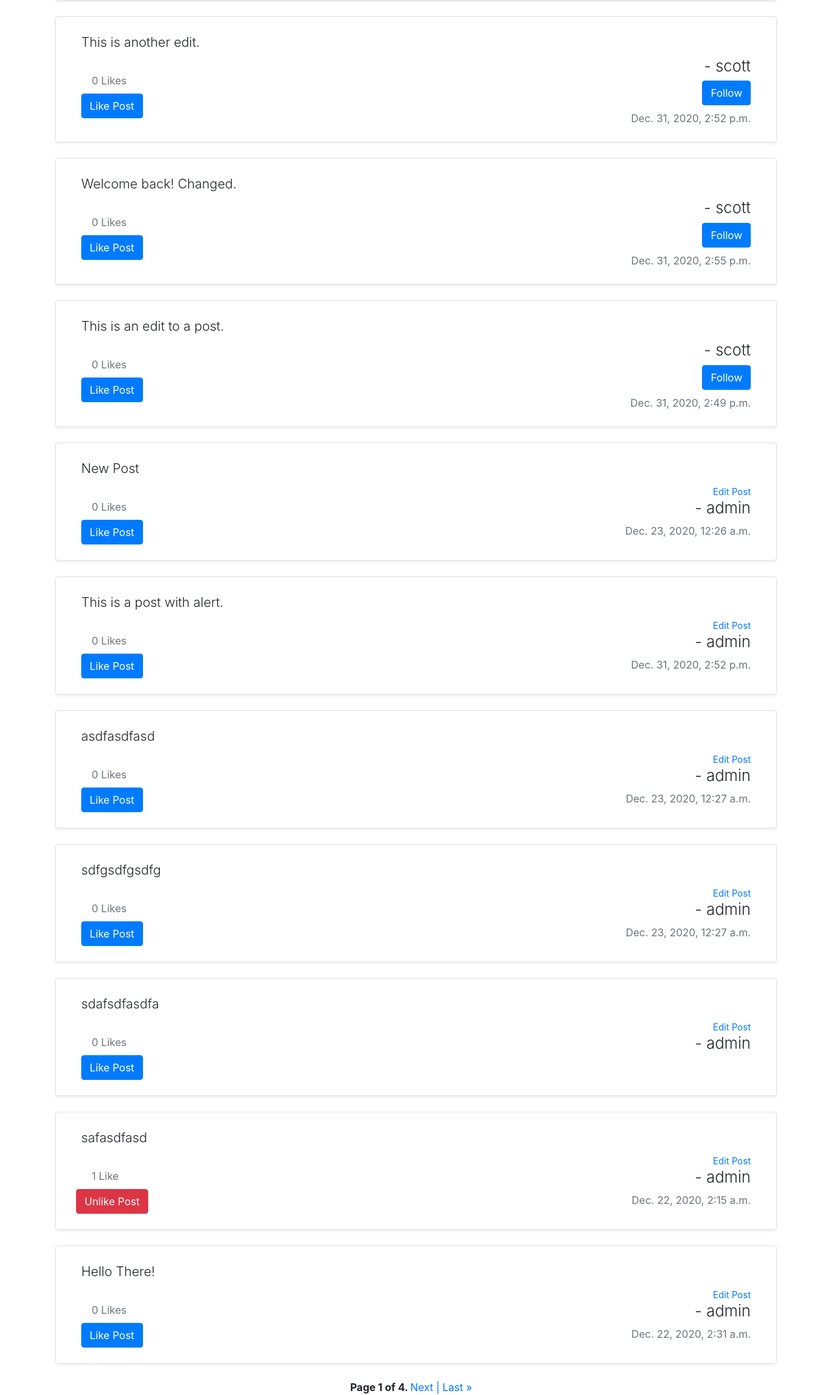
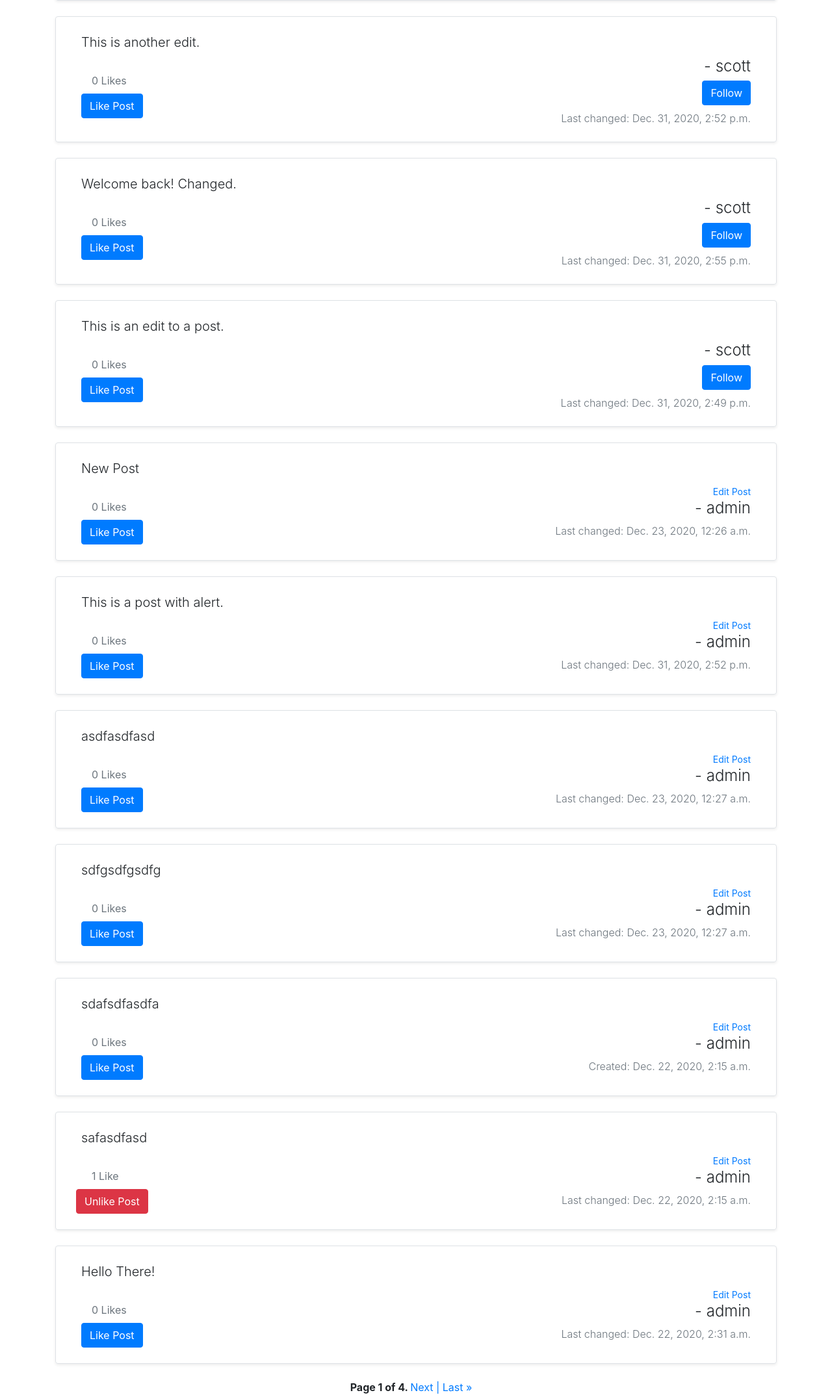
Before and after one commit to sflems/led-board-manager, a Django app: page / in a window 1280 px wide. Shown: the part 391-2538 px from the top of the page at 65% size. Run offline with Django 3.2, Linux system fonts and the light colour scheme; a user stored in the database is signed in; data comes from the database, SQL or seed files in the repository; some libraries are stand-ins or nearby versions.

Commit message:
Minor Post Fixes

```diff
--- a/network/templates/network/posts.html
+++ b/network/templates/network/posts.html
@@ -50,11 +50,11 @@
 									</span>
 								{% endif %}
 							</div>
-							<p class="mb-0 text-muted text-right">
-								{% if post.timestamp = post.modified %}
-									{{ post.created }}
+							<p class="mb-0 text-muted font-weight-light text-right">
+								{% if post.timestamp == post.modified %}
+									Created: {{ post.timestamp }}
 								{% else %}
-									{{ post.modified }}
+									Last changed: {{ post.modified }}
 								{% endif %}
 							</p>
 						</div>
@@ -107,11 +107,11 @@
 									</span>
 								{% endif %}
 							</div>
-							<p class="mb-0 text-muted text-right">
-								{% if post.timestamp = post.modified %}
-									{{ post.created }}
+							<p class="mb-0 text-muted font-weight-light text-right">
+								{% if post.timestamp == post.modified %}
+									Created: {{ post.timestamp }}
 								{% else %}
-									{{ post.modified }}
+									Last changed: {{ post.modified }}
 								{% endif %}
 							</p>
 						</div>
```
